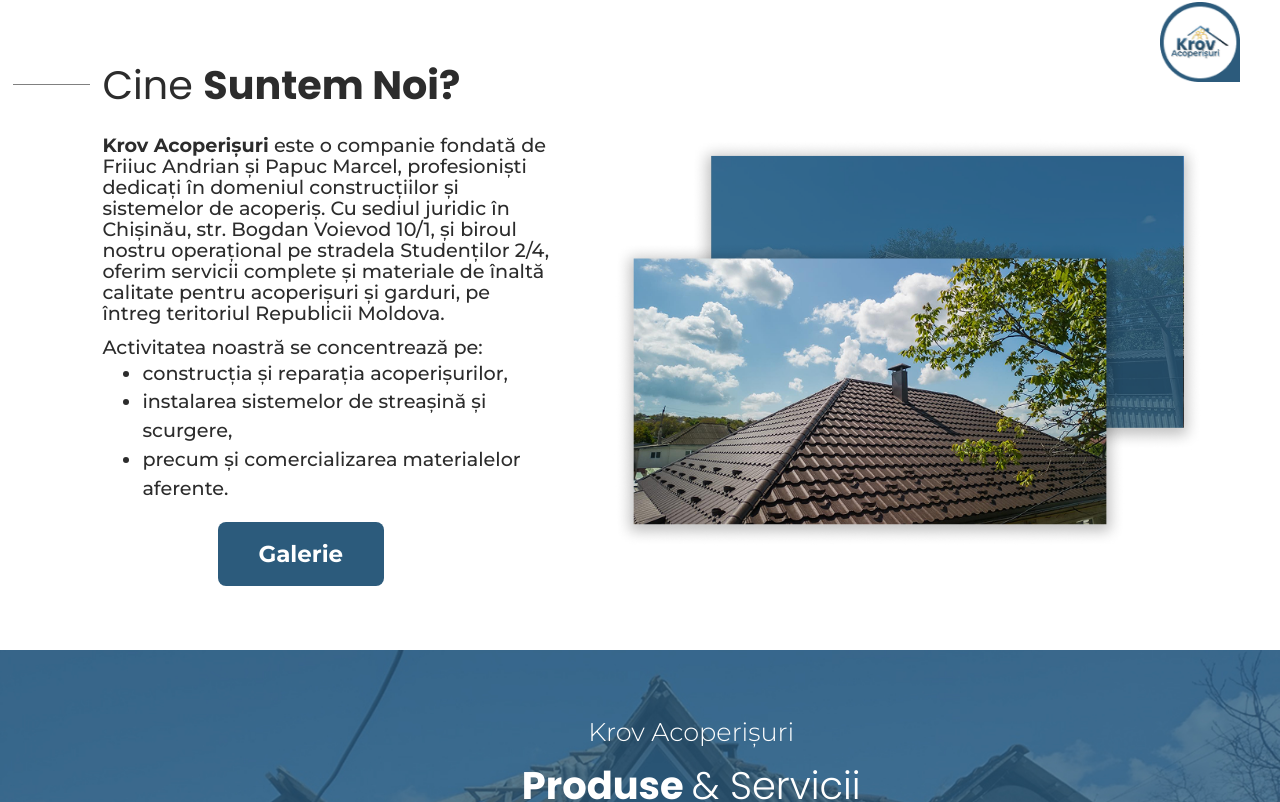
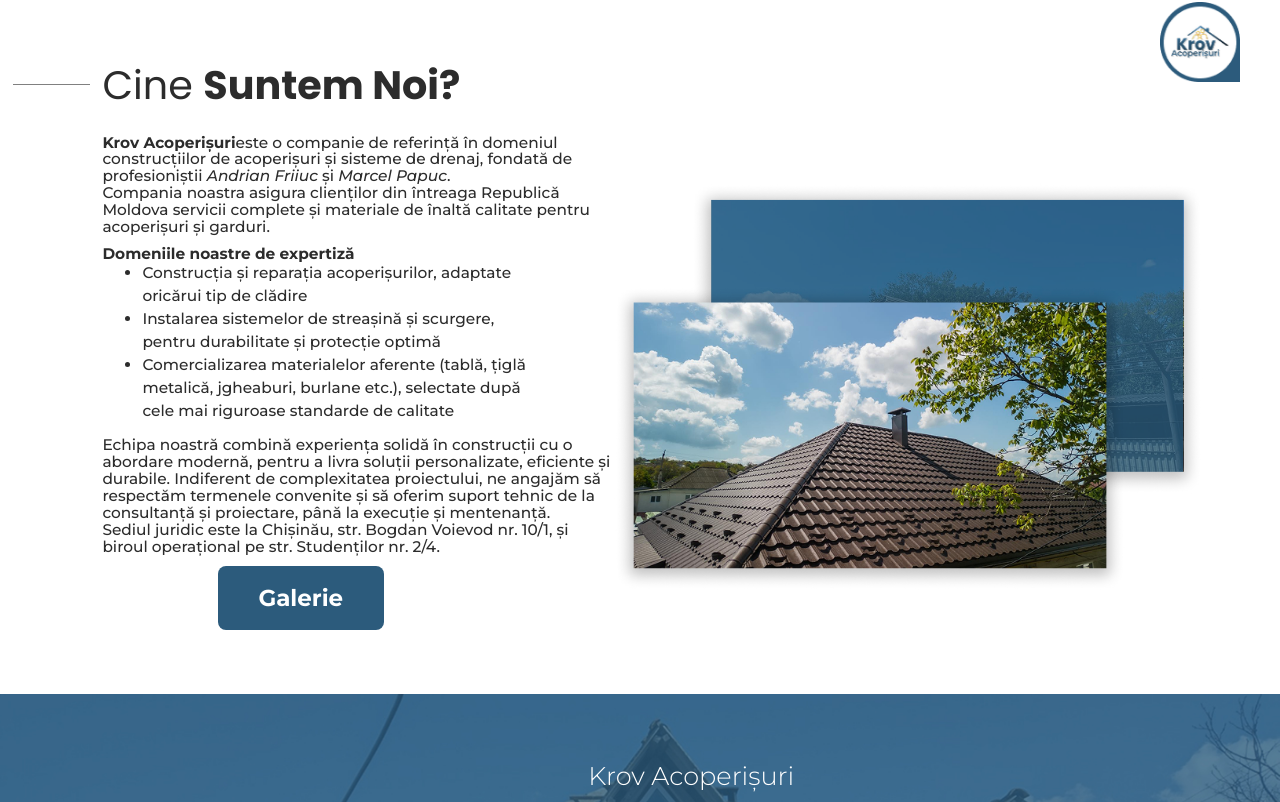
Before and after one commit to gEoNNNN/Krov-Acoperisuri, a React (Vite) app: page / in a window 1280 px wide. Shown: the part 678-1480 px from the top of the page. Built offline with nearby package versions, Linux system fonts and the light colour scheme.

Commit message:
text update

```diff
--- a/src/App.css
+++ b/src/App.css
@@ -296,12 +296,25 @@ html, body {
   font-weight: 700;
 }
 
-.AboutUs-description-one, .AboutUs-description-two, .AboutUs-description-three {
+.AboutUs-description-one, .AboutUs-description-two, .AboutUs-description-three,.AboutUs-description-four {
   font-family: "Montserrat", sans-serif;
-  font-size: 1.5vw;
+  font-size: 1.2vw;
   color: #2C2C2C;
-  width: 35vw;
+  width: 40vw;
   font-weight: 500;
+}
+
+.AboutUs-description-three li {
+  transition: transform 0.25s cubic-bezier(.4,2,.6,1);
+  cursor: pointer;
+}
+
+.AboutUs-description-three li:hover {
+  transform: scale(1.08);
+}
+
+.italic-text {
+  font-style: italic;
 }
 
 .AboutUS-line {
--- a/src/App.tsx
+++ b/src/App.tsx
@@ -43,7 +43,7 @@ function App() {
     },
     {
       question: "Cum pot cere o ofertă?",
-      answer: "Ne puteți contacta telefonic sau prin intermediul retelelor de socializare pentru o ofertă personalizată."
+      answer: "Ne puteti contacta telefonic la numarul indicat pe site sau sa ne scrieti  prin chatbotul companiei."
     }
   ];
 
@@ -242,13 +242,26 @@ function App() {
         </div>
         <div className='AboutUs'>
           <h1 className='AboutUs-title'>Cine <span className="bold-aboutus">Suntem Noi?</span></h1>
-          <h1 className='AboutUs-description-one'><span className="bold-aboutus">Krov Acoperișuri</span> este o companie fondată de Friiuc Andrian și Papuc Marcel, profesioniști dedicați în domeniul construcțiilor și sistemelor de acoperiș. Cu sediul juridic în Chișinău, str. Bogdan Voievod 10/1, și biroul nostru operațional pe stradela Studenților 2/4, oferim servicii complete și materiale de înaltă calitate pentru acoperișuri și garduri, pe întreg teritoriul Republicii Moldova.</h1>
-          <h1 className='AboutUs-description-two'>Activitatea noastră se concentrează pe:</h1>
+          <h1 className='AboutUs-description-one'>
+              <span className="bold-aboutus">Krov Acoperișuri</span>
+              este o companie de referință în domeniul construcțiilor de acoperișuri și sisteme de drenaj, fondată de profesioniștii <span className="italic-text">Andrian Friiuc</span> și <span className="italic-text">Marcel Papuc</span>.<br />
+              Compania noastra asigura clienților din întreaga Republică Moldova servicii complete și materiale de înaltă calitate pentru acoperișuri și garduri.
+            </h1>
+          <h1 className='AboutUs-description-two'><span className="bold-aboutus">Domeniile noastre de expertiză</span></h1>
           <ul className='AboutUs-description-three'>
-            <li>construcția și reparația acoperișurilor,</li>
-            <li>instalarea sistemelor de streașină și scurgere,</li>
-            <li>precum și comercializarea materialelor aferente.</li>
+            <li>Construcția și reparația acoperișurilor, adaptate oricărui tip de clădire </li>
+            <li>Instalarea sistemelor de streașină și scurgere, pentru durabilitate și protecție optimă</li>
+            <li>Comercializarea materialelor aferente (tablă, țiglă metalică, jgheaburi, burlane etc.), selectate după cele mai riguroase standarde de calitate</li>
           </ul>
+          <h1 className='AboutUs-description-four'>
+              Echipa noastră combină experiența solidă în construcții cu o abordare
+              modernă, pentru a livra soluții personalizate, eficiente și durabile. Indiferent de
+              complexitatea proiectului, ne angajăm să respectăm termenele convenite și
+              să oferim suport tehnic de la consultanță și proiectare, până la execuție și
+              mentenanță.<br />
+              Sediul juridic este la Chișinău, str. Bogdan Voievod nr. 10/1, și biroul
+              operațional pe str. Studenților nr. 2/4.
+            </h1>
           <img src={aboutusline} className='AboutUS-line'  id="about"/>
           <img src={aboutusimage} className="AboutUS-image" />
           <img src={aboutusblueimage} className="AboutUS-image-blue" />
@@ -318,12 +331,6 @@ function App() {
               ))}
             </div>
           )}
-          <button
-            className='Service-button'
-            onClick={() => window.open('https://www.misiuneacasa.ro/invelitorile-de-ce-sunt-atat-de-greu-de-ales-partea-i-tigla-din-ceramica-arsa-tigla-metalica-tigla-din-beton-si-cartonul-asfaltat', '_blank')}
-          >
-            Află mai mult
-          </button>
         </div>
         <div className='Gallery' id="gallery">
           <h1 className='Gallery-title'>Galerie</h1>
```
